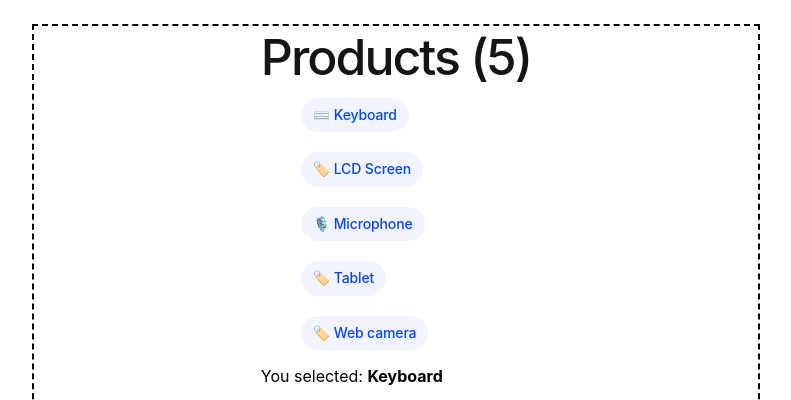
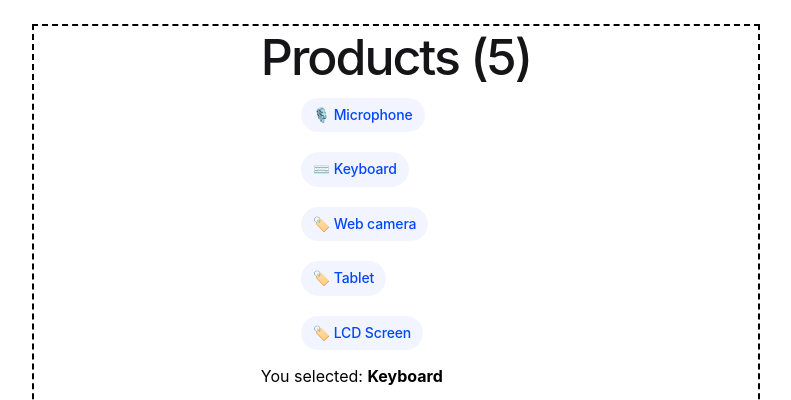
Before and after one commit to alb9k/my-app, an Angular app: page / in a window 1280 px wide. Shown: the top 400 px of the page, without its empty margins (244-1035 px from the left). Built offline with nearby package versions, Linux system fonts and the light colour scheme.

Commit message:
Aggiornamento codice

```diff
--- a/src/app/product-list/product-list.component.html
+++ b/src/app/product-list/product-list.component.html
@@ -3,7 +3,7 @@
 }
 
 <ul class="pill-group">
-  @for (product of products | sort; track product.id) {
+  @for (product of products | sort:'price'; track product.id) {
     <li class="pill" (click)="selectedProduct = product">
       @switch (product.title) {
         @case ('Keyboard') { ⌨️ }
--- a/src/app/sort.pipe.ts
+++ b/src/app/sort.pipe.ts
@@ -5,12 +5,12 @@ import { Product } from './product';
   name: 'sort',
 })
 export class SortPipe implements PipeTransform {
-  transform(value: Product[], ...args: unknown[]): Product[] {
+  transform(value: Product[], args: keyof Product): Product[] {
     if (value) {
       return value.sort((a: Product, b: Product) => {
-        if (a.title < b.title) {
+        if (a[args] < b[args]) {
           return -1;
-        } else if (b.title < a.title) {
+        } else if (b[args] < a[args]) {
           return 1;
         }
         return 0;
```
